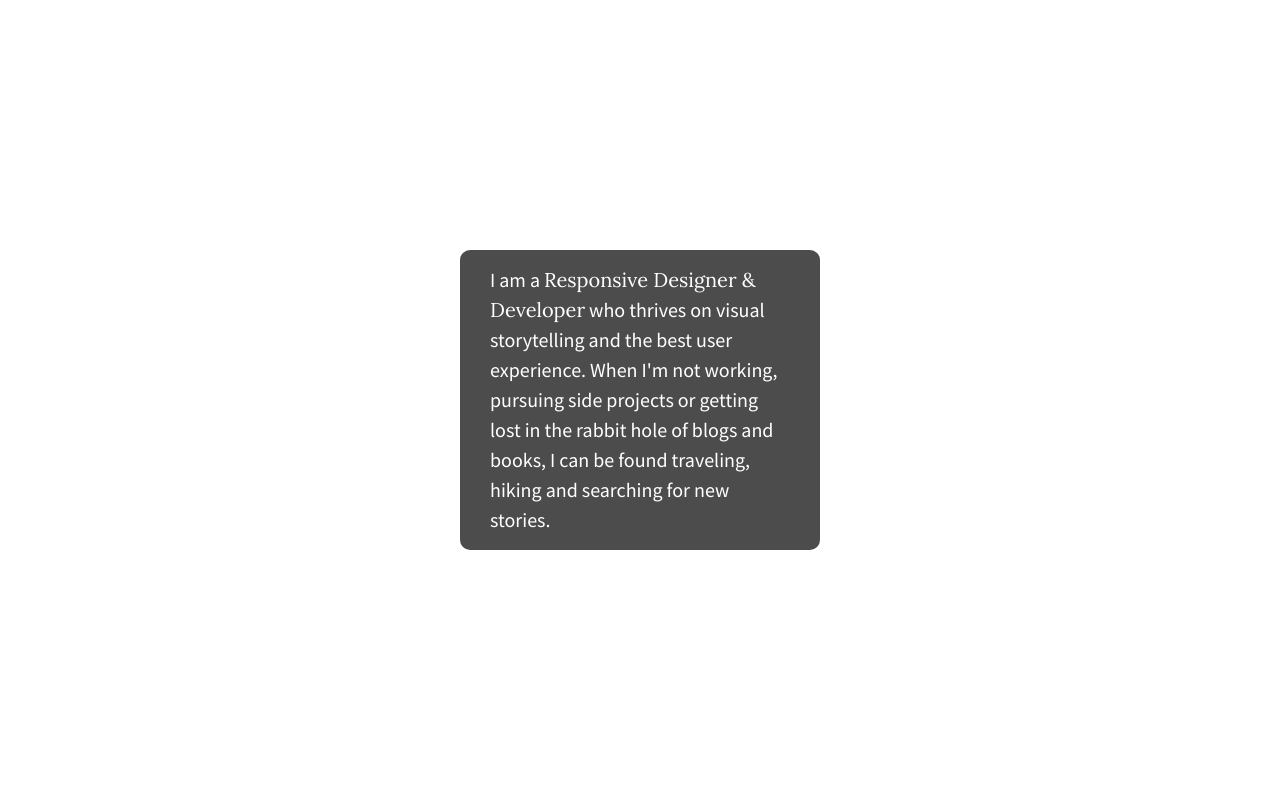
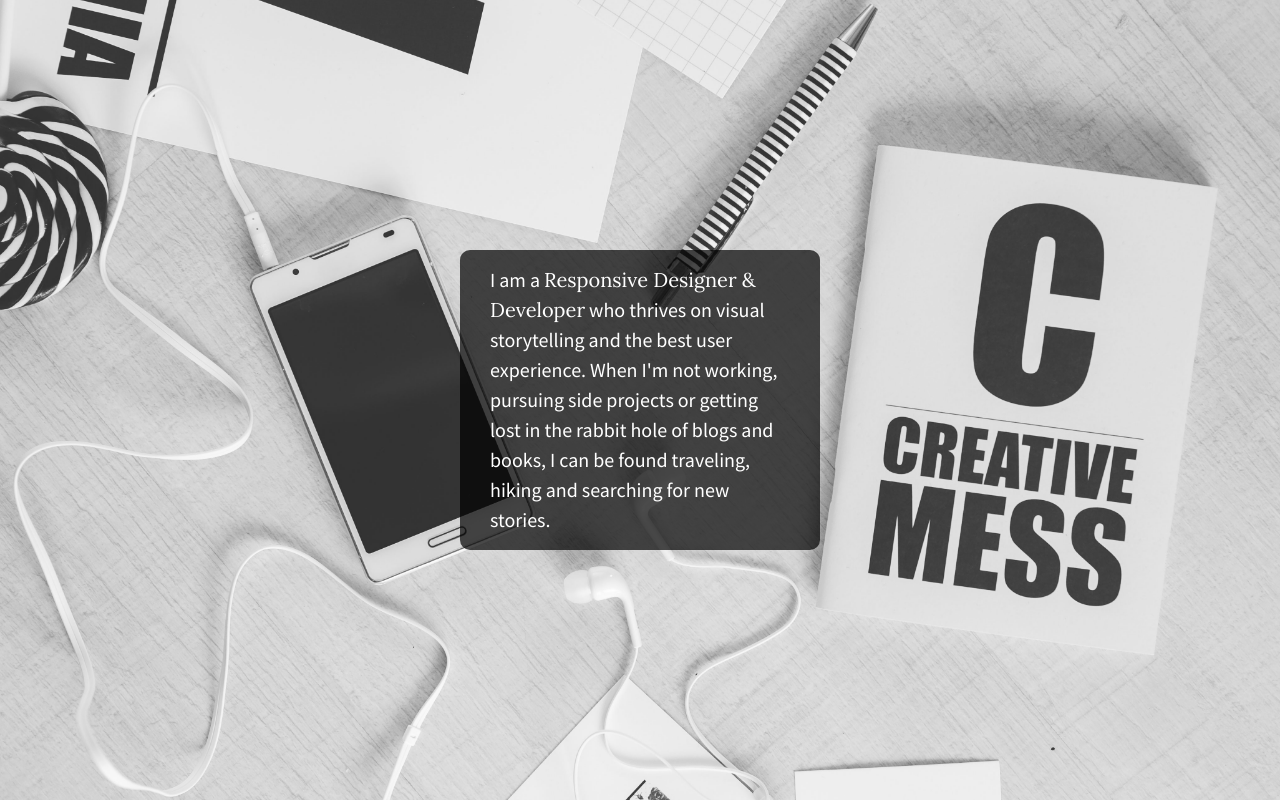
Before and after one commit to nicole-Awd/skillcrush-center-flex, a plain HTML site: page index.html in a window 1280 px wide. Drawn offline with nearby package versions, Linux system fonts and the light colour scheme; a script that the page names is missing.

Commit message:
Update main.css

```diff
--- a/main.css
+++ b/main.css
@@ -97,7 +97,7 @@ textarea {
 
 /*Large Background Image*/
 html {
-    background: url(../img/bkgd2.jpg) no-repeat center center fixed;
+    background: url(bkgd2.jpg) no-repeat center center fixed;
     background-size: cover;
     height: 100%;
    /* set height to 100% - these are important for allowing content to vertically align */
```
